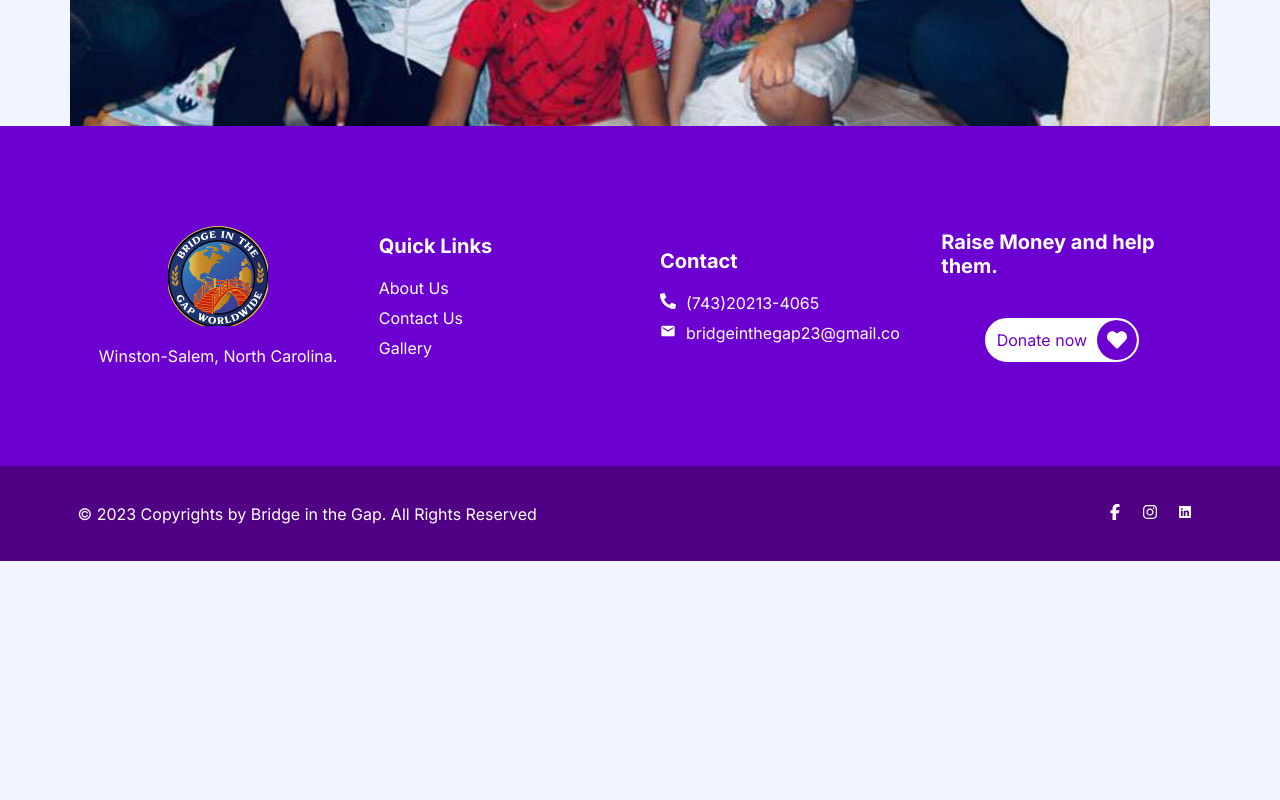
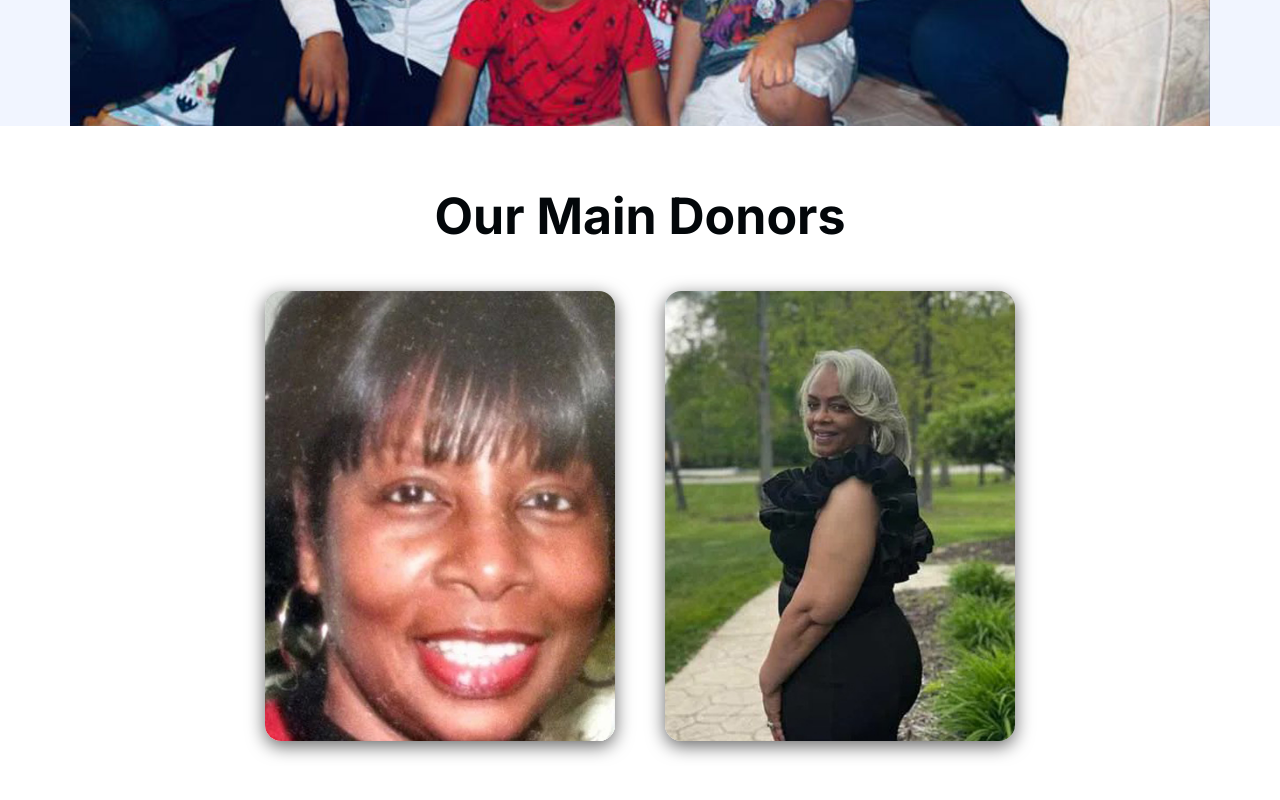
Before and after one commit to herdoycode/ghana, a Next.js app: page / in a window 1280 px wide. Shown: the part 540-1340 px from the top of the page. Before the commit the page ends 1101 px from the top, so only its background shows below. Built offline with nearby package versions, Linux system fonts and the light colour scheme.

Commit message:
Create donar section

```diff
--- /dev/null
+++ b/app/components/profileCard/ProfileCard.scss
@@ -0,0 +1,179 @@
+.donars {
+  display: flex;
+  align-items: center;
+  justify-content: center;
+  width: 100%;
+  @media screen and (max-width: 768px) {
+    flex-direction: column;
+  }
+}
+
+.card-wrapper {
+  width: 400px;
+  height: 500px;
+  position: relative;
+}
+
+.card {
+  position: absolute;
+  top: 50%;
+  left: 50%;
+  width: 350px;
+  height: 450px;
+  transform: translate(-50%, -50%);
+  border-radius: 16px;
+  overflow: hidden;
+  box-shadow: 0 5px 18px rgba(0, 0, 0, 0.6);
+  cursor: pointer;
+  transition: 0.5s;
+
+  .card-image {
+    position: absolute;
+    top: 0px;
+    left: 0px;
+    width: 100%;
+    height: 100%;
+    z-index: 2;
+    background-color: #333;
+    transition: 0.5s;
+    overflow: hidden !important;
+  }
+
+  &:hover img {
+    opacity: 0.4;
+    transition: 0.5s;
+  }
+}
+
+.card:hover .card-image {
+  transform: translateY(-100px);
+  transition: all 0.9s;
+}
+
+/**** Social Icons *****/
+
+.social-icons {
+  position: absolute;
+  top: 50%;
+  left: 50%;
+  transform: translate(-50%, -50%);
+  z-index: 3;
+  display: flex;
+  overflow: hidden !important;
+
+  li {
+    list-style: none;
+    overflow: hidden !important;
+
+    a {
+      position: relative;
+      display: block;
+      width: 50px;
+      height: 50px;
+      line-height: 50px;
+      text-align: center;
+      background: #fff;
+      font-size: 23px;
+      color: #333;
+      font-weight: bold;
+      margin: 0 6px;
+      transition: 0.4s;
+      transform: translateY(200px);
+      opacity: 0;
+    }
+  }
+}
+
+.card:hover .social-icons li a {
+  transform: translateY(0px);
+  opacity: 1;
+}
+
+.social-icons li a:hover {
+  background: var(--primary-color);
+  transition: 0.2s;
+  .fab {
+    color: #fff;
+  }
+}
+
+.social-icons li a .fab {
+  transition: 0.8s;
+
+  &:hover {
+    transform: rotateY(360deg);
+    color: #fff;
+  }
+}
+
+.card:hover li:nth-child(1) a {
+  transition-delay: 0.1s;
+}
+.card:hover li:nth-child(2) a {
+  transition-delay: 0.2s;
+}
+.card:hover li:nth-child(3) a {
+  transition-delay: 0.3s;
+}
+.card:hover li:nth-child(4) a {
+  transition-delay: 0.4s;
+}
+
+/**** Personal Details ****/
+
+.details {
+  position: absolute;
+  bottom: 0;
+  left: 0;
+  background: #fff;
+  width: 100%;
+  height: 120px;
+  z-index: 1;
+  padding: 10px;
+  overflow: hidden !important;
+
+  h2 {
+    margin: 30px 0;
+    padding: 0;
+    text-align: center;
+    font-size: 2.5rem;
+    span {
+      font-size: 1.5rem !important;
+    }
+
+    .job-title {
+      font-size: 1rem;
+      line-height: 2.5rem;
+      color: #333;
+      font-weight: 300;
+    }
+  }
+}
+
+.jane {
+  position: absolute;
+  bottom: -120px;
+  left: 0;
+  opacity: 0;
+  background: #fff;
+  width: 100%;
+  height: 120px;
+  z-index: 3;
+  padding: 10px;
+  transition: 0.4s;
+}
+
+.profile-two .social-icons li a {
+  border-radius: 50%;
+}
+
+.card:hover .profile-img--two {
+  transform: rotateY(180deg);
+}
+
+.card:hover .jane {
+  bottom: 0;
+  left: 0;
+  transition-delay: 0.5s;
+  opacity: 1;
+}
--- /dev/null
+++ b/app/components/profileCard/ProfileCard.tsx
@@ -0,0 +1,92 @@
+import Link from "next/link";
+import "./ProfileCard.scss";
+import { CiLinkedin } from "react-icons/ci";
+import { FaFacebookF, FaInstagram } from "react-icons/fa";
+
+const ProfileCard = () => {
+  return (
+    <div className="donars">
+      <div className="card-wrapper">
+        <div className="card">
+          <div className="card-image">
+            <img src="/22.jpg" alt="profile one" />
+          </div>
+
+          <ul className="social-icons">
+            <li>
+              <Link href="">
+                <i className="fab fa-facebook-f">
+                  <FaFacebookF />
+                </i>
+              </Link>
+            </li>
+            <li>
+              <Link href="">
+                <i className="fab fa-instagram">
+                  <FaInstagram />
+                </i>
+              </Link>
+            </li>
+            <li>
+              <Link href="">
+                <i className="fab fa-twitter">
+                  <CiLinkedin />
+                </i>
+              </Link>
+            </li>
+          </ul>
+
+          <div className="details">
+            <h2>
+              Carolyn Larry
+              <br />
+              <span className="job-title">Donor</span>
+            </h2>
+          </div>
+        </div>
+      </div>
+
+      <div className="card-wrapper">
+        <div className="card profile-two">
+          <div className="card-image profile-img--two">
+            <img src="/11.jpg" alt="profile two" />
+          </div>
+
+          <ul className="social-icons">
+            <li>
+              <Link href="">
+                <i className="fab fa-facebook-f">
+                  <FaFacebookF />
+                </i>
+              </Link>
+            </li>
+            <li>
+              <Link href="">
+                <i className="fab fa-instagram">
+                  <FaInstagram />
+                </i>
+              </Link>
+            </li>
+            <li>
+              <Link href="">
+                <i className="fab fa-twitter">
+                  <CiLinkedin />
+                </i>
+              </Link>
+            </li>
+          </ul>
+
+          <div className="details jane">
+            <h2>
+              Paulette Adams
+              <br />
+              <span className="job-title">Donor</span>
+            </h2>
+          </div>
+        </div>
+      </div>
+    </div>
+  );
+};
+
+export default ProfileCard;
--- /dev/null
+++ b/app/page.scss
@@ -0,0 +1,9 @@
+.donor {
+  padding: 6rem 0rem;
+  background: #fff;
+  h2 {
+    font-size: 5rem;
+    margin-bottom: 2rem;
+    text-align: center;
+  }
+}
--- a/app/page.tsx
+++ b/app/page.tsx
@@ -1,9 +1,15 @@
+import "./page.scss";
+import ProfileCard from "./components/profileCard/ProfileCard";
 import Slider from "./components/slider/Slider";
 
 const page = () => {
   return (
     <div>
       <Slider />
+      <div className="donor">
+        <h2>Our Main Donors</h2>
+        <ProfileCard />
+      </div>
     </div>
   );
 };
```
Also changed, not shown: public/11.jpg (added), public/22.jpg (added).
